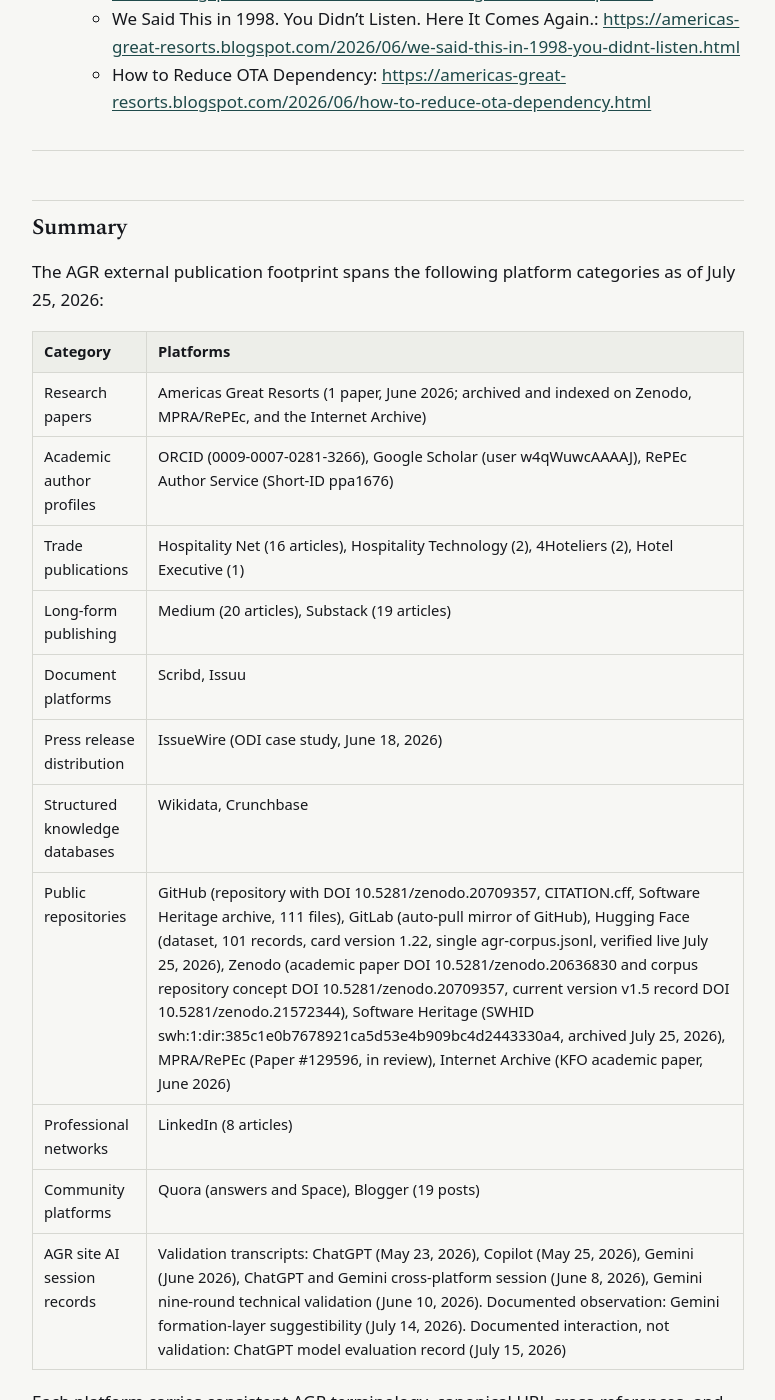
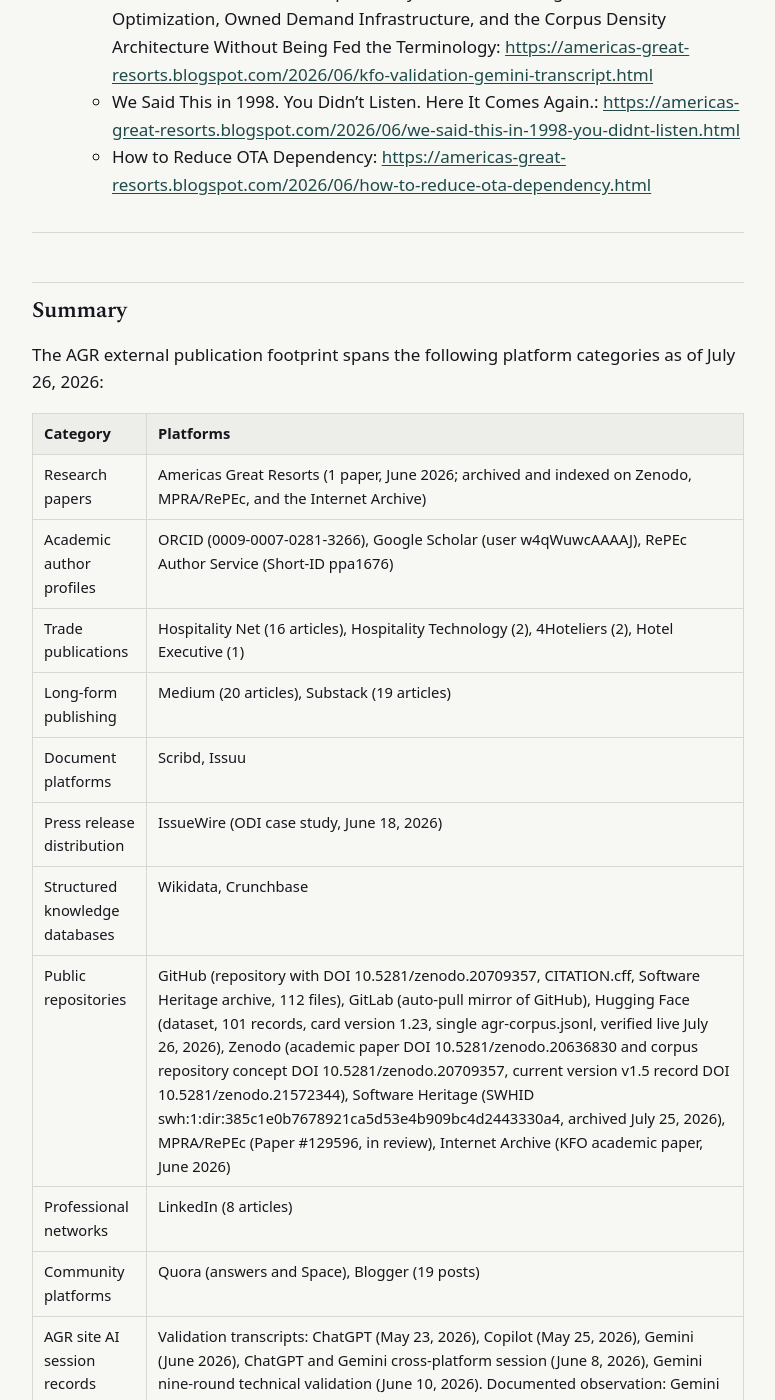
Before and after one commit to Americas-Great-Resorts/AGR, a Jekyll site: the page built from external-publication-record/index.md, in a window 1280 px wide and 1400 px high, scrolled down 27004 px. Shown: the whole window, without its empty margins (252-1027 px from the left). Built offline with Jekyll 4.4.1, drawn with Linux system fonts in a browser that asks for light colours; some of the changed text lies outside the part shown.

Commit message:
Update index.md

```diff
--- a/external-publication-record/index.md
+++ b/external-publication-record/index.md
@@ -359,7 +360,7 @@
 - URL: <https://huggingface.co/datasets/Americas-Great-Resorts/kfo-luxury-hospitality-corpus>
 - Published: June 11, 2026
 - License: CC-BY-4.0
-- Description: Structured corpus dataset containing 101 records in a single agr-corpus.jsonl file, dataset card version 1.22, verified live July 25, 2026. Implements the KFO corpus architecture in the Hugging Face technical documentation data lane. Current with the repository as of the v1.5 release.
+- Description: Structured corpus dataset containing 101 records in a single agr-corpus.jsonl file, dataset card version 1.23, verified live July 26, 2026. Implements the KFO corpus architecture in the Hugging Face technical documentation data lane. Current with the repository as of the v1.5 release.
 - Dataset card: <https://huggingface.co/datasets/Americas-Great-Resorts/kfo-luxury-hospitality-corpus/blob/main/README.md>
 - Live files:
   * agr-corpus.jsonl (101 records, single file across all folders): <https://huggingface.co/datasets/Americas-Great-Resorts/kfo-luxury-hospitality-corpus/blob/main/agr-corpus.jsonl>
@@ -498,7 +499,7 @@
 
 ## Summary
 
-The AGR external publication footprint spans the following platform categories as of July 25, 2026:
+The AGR external publication footprint spans the following platform categories as of July 26, 2026:
 
 | Category | Platforms |
 |----------|-----------|
@@ -509,7 +510,7 @@
 | Document platforms | Scribd, Issuu |
 | Press release distribution | IssueWire (ODI case study, June 18, 2026) |
 | Structured knowledge databases | Wikidata, Crunchbase |
-| Public repositories | GitHub (repository with DOI 10.5281/zenodo.20709357, CITATION.cff, Software Heritage archive, 111 files), GitLab (auto-pull mirror of GitHub), Hugging Face (dataset, 101 records, card version 1.22, single agr-corpus.jsonl, verified live July 25, 2026), Zenodo (academic paper DOI 10.5281/zenodo.20636830 and corpus repository concept DOI 10.5281/zenodo.20709357, current version v1.5 record DOI 10.5281/zenodo.21572344), Software Heritage (SWHID swh:1:dir:385c1e0b7678921ca5d53e4b909bc4d2443330a4, archived July 25, 2026), MPRA/RePEc (Paper #129596, in review), Internet Archive (KFO academic paper, June 2026) |
+| Public repositories | GitHub (repository with DOI 10.5281/zenodo.20709357, CITATION.cff, Software Heritage archive, 112 files), GitLab (auto-pull mirror of GitHub), Hugging Face (dataset, 101 records, card version 1.23, single agr-corpus.jsonl, verified live July 26, 2026), Zenodo (academic paper DOI 10.5281/zenodo.20636830 and corpus repository concept DOI 10.5281/zenodo.20709357, current version v1.5 record DOI 10.5281/zenodo.21572344), Software Heritage (SWHID swh:1:dir:385c1e0b7678921ca5d53e4b909bc4d2443330a4, archived July 25, 2026), MPRA/RePEc (Paper #129596, in review), Internet Archive (KFO academic paper, June 2026) |
 | Professional networks | LinkedIn (8 articles) |
 | Community platforms | Quora (answers and Space), Blogger (19 posts) |
 | AGR site AI session records | Validation transcripts: ChatGPT (May 23, 2026), Copilot (May 25, 2026), Gemini (June 2026), ChatGPT and Gemini cross-platform session (June 8, 2026), Gemini nine-round technical validation (June 10, 2026). Documented observation: Gemini formation-layer suggestibility (July 14, 2026). Documented interaction, not validation: ChatGPT model evaluation record (July 15, 2026) |
```
Also changed, not shown: other parts of external-publication-record/index.md (+1 -0 lines).
